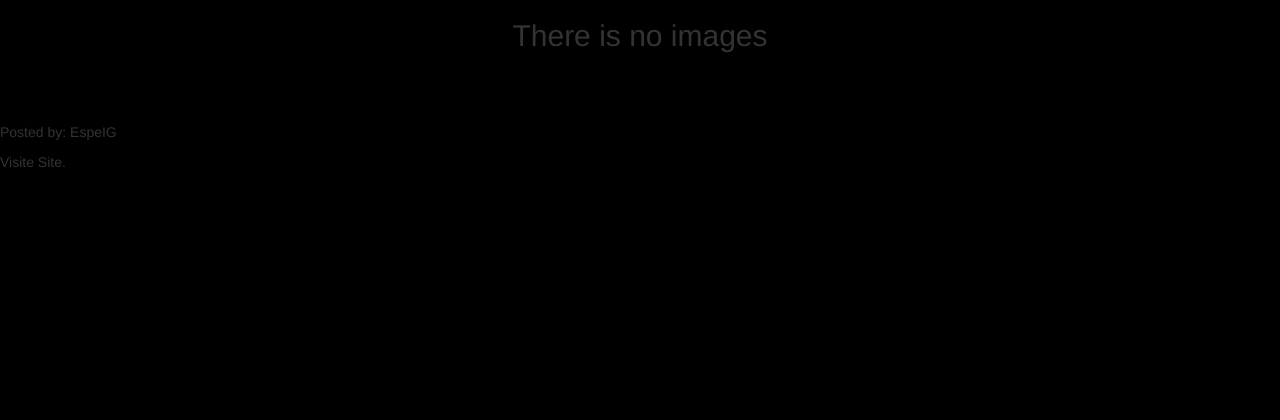
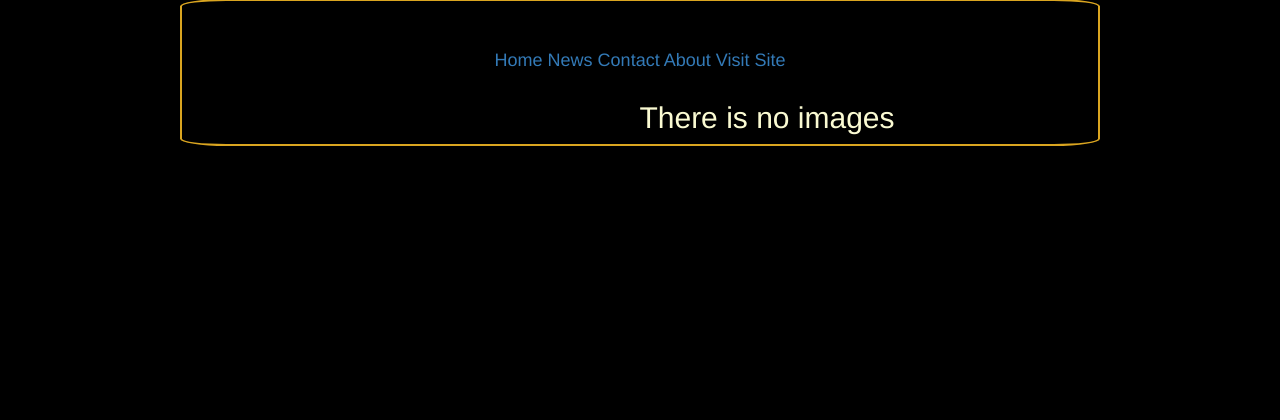
Before and after one commit to EspeIgira/Health-Diet, a Django app: page / in a window 1280 px wide; the page is wider, and only the part inside the window is pictured. Shown: the part 266-686 px from the top of that part. Run offline with Django 3.2, Linux system fonts and the light colour scheme; data that the repository does not hold is empty; some libraries are stand-ins or nearby versions.

Commit message:
narvbar info created

```diff
--- a/diet/templates/index.html
+++ b/diet/templates/index.html
@@ -2,17 +2,31 @@
 <!-- <h1>Everyday Health Diet</h1> -->
 {% block content %}
 {{ block.super}}
+
+
+
+
+<div class="images">
+    <br><br>
+    <nar><center><h4>
+     <a href="default.asp">Home</a>
+     <a href="news.asp">News</a>
+     <a href="contact.asp">Contact</a>
+     <a href="about.asp">About</a>
+     <a href="http://www.eatingwell.com/" >Visit Site</a></h4></center>
+    </nar>
 
 <div class="container">
 
     {% for image in diets %}
 
     <div class="row text">
+
     <div class="style">
-    <div class="col-xs-6 col-sm-6 col-md-6 col-lg-6 center"><br>
+    <!-- <div class="col-xs-6 col-sm-6 col-md-6 col-lg-6 center"><br> -->
         <h2 class="text-center"> {{ image.name }}</h2><br>
-        <h3 class="text-center"> {{ image.description }} </h3><br>
-        <a  href="image/{{image.id}}" href="image.html"><img src="{{ image.image_name.url }}" class="img-responsive img" alt="Image" width="400" height="400"><br></a><br>
+        <!-- <h3 class="text-center"> {{ image.description }} </h3><br> -->
+        <a  href="image/{{image.id}}" href="image.html"><img class='text-center 'src="{{ image.image_name.url }}" class="img-responsive img" alt="Image" ><br></a><br>
 
 
     </div>
@@ -23,13 +37,17 @@
     </div>
     {% endfor %}
 
+    <!-- </div> -->
     </div>
-    </div>
+
+</div>
+</div>
+<br>
+<!-- <footer>
+    Posted by: EspeIG
+    <a href="http://www.eatingwell.com/">Visite Site</a>
+    <br><br><br>
+</footer>
+<br><br><br> -->
+{% endblock %}
 <br><br><br>
-<footer>
-        <p>Posted by: EspeIG</p>
-        <p>Visite Site<a href="http://www.eatingwell.com/"></a>.</p>
-</footer>
-</div>
-
-{% endblock %}
--- a/static/css/basehealth.css
+++ b/static/css/basehealth.css
@@ -7,11 +7,45 @@
   background-repeat: no-repeat;
   background-size:cover;
   background-origin: content-box;
-  margin-left:700px;
-  margin-right:700px;
+  margin-left:300px;
+  margin-right:300px;
 
 }
 .style{
+  /* background-image:linear-gradient(rgba(0,0,0,0.5),rgba(0,0,0,0.5)),url("https://encrypted-tbn0.gstatic.com/images?q=tbn:ANd9GcQla-54-kEmOayBzx0PPiTWBbvaNz9Ir14h1WZ_0iazDGHTOZv0"); */
+  /* background-repeat: no-repeat; */
+  background-size:cover;
+  background-origin: content-box;
+  color:lightgoldenrodyellow;
+  border: 2px solid goldenrod;
+  border-style: double;
+  border-radius:5%;
+  float:left;
+  padding:20px;
+
+}
+.images{
+  background-color:black;
+  background-repeat: no-repeat;
+  background-size:cover;
+  background-origin: content-box;
+  color:lightgoldenrodyellow;
+  border: 2px solid goldenrod;
+  border-style: double;
+  border-radius:5%;
+  margin-left:180px;
+  margin-right:180px;
+}
+.style img{
+  border-radius:5%;
+}
+body{
+  background-color:black;
+}
+footer{
+  color:lightgoldenrodyellow;
+}
+.descript{
   background-image:linear-gradient(rgba(0,0,0,0.5),rgba(0,0,0,0.5)),url("https://encrypted-tbn0.gstatic.com/images?q=tbn:ANd9GcQla-54-kEmOayBzx0PPiTWBbvaNz9Ir14h1WZ_0iazDGHTOZv0");
   background-repeat: no-repeat;
   background-size:cover;
@@ -20,8 +54,9 @@
   border: 2px solid goldenrod;
   border-style: double;
   border-radius:5%;
-  float:right;
+  margin-left:300px;
+  margin-right:300px;
 }
-body{
-  background-color:black;
+.descript img{
+  border-radius:5%;
 }
```
Also changed, not shown: diet/templates/all-health/image.html (+6 -6 lines), health/vegetables.jpg (deleted).
